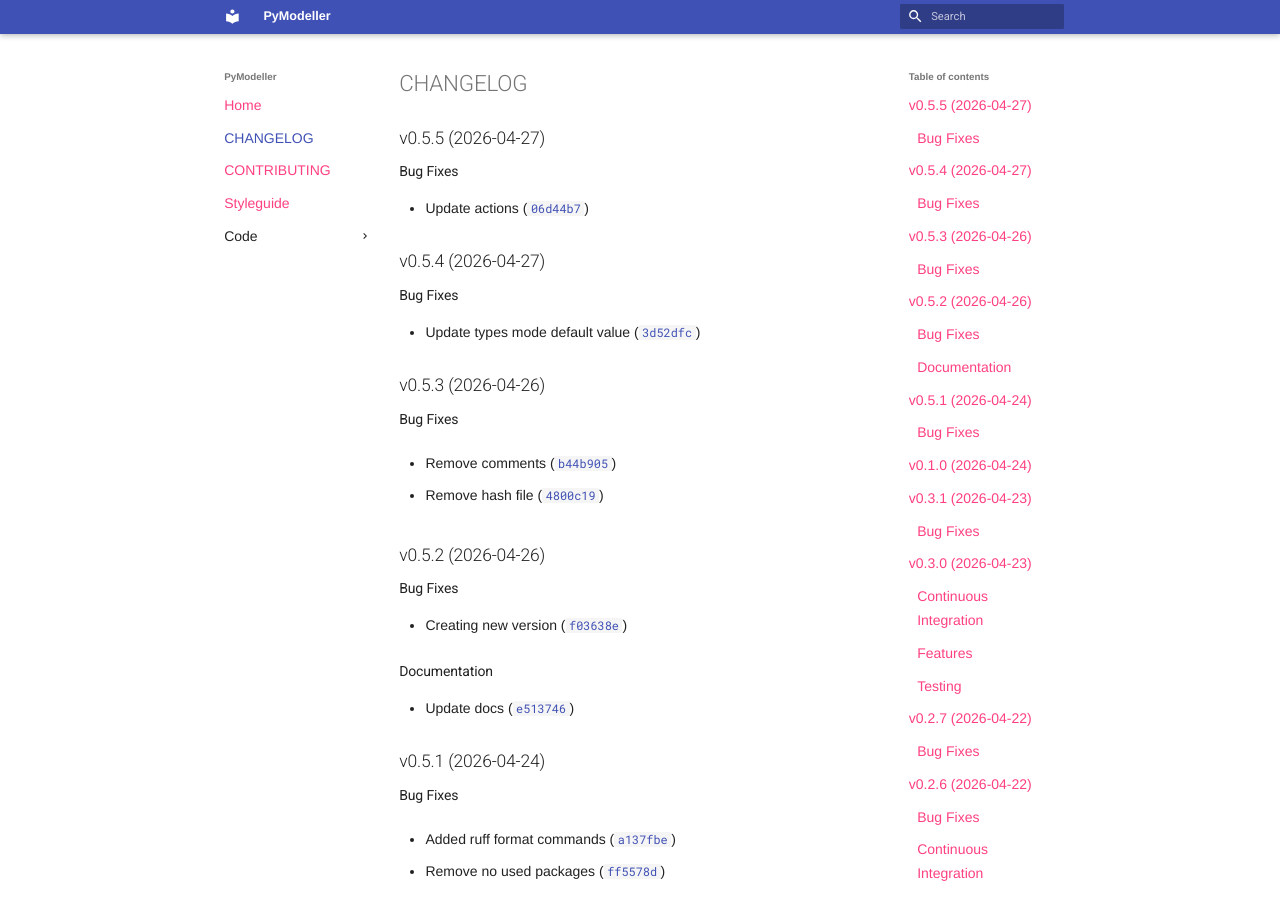
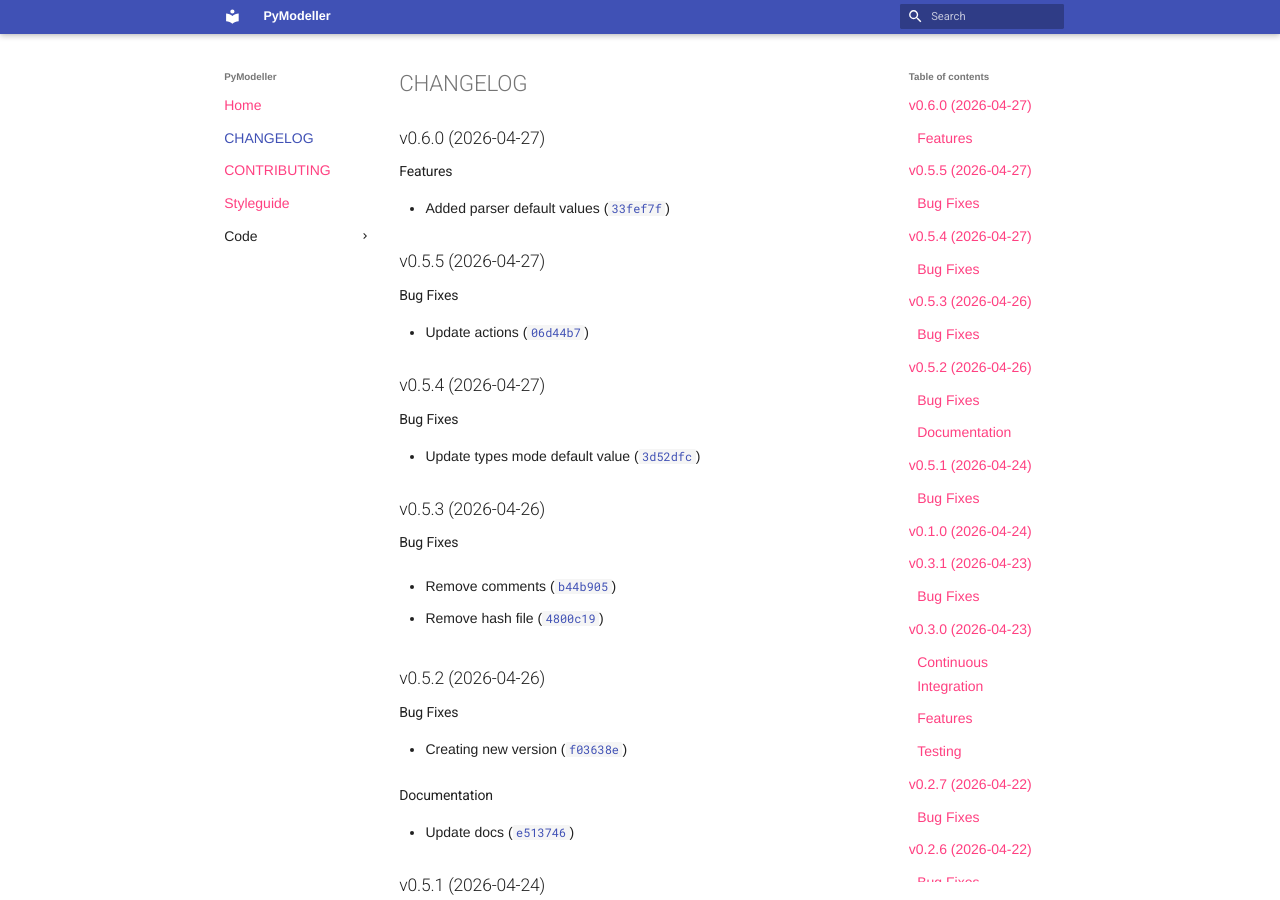
Before and after one commit to pymodeller/PyModeller, an MkDocs documentation site: the page built from docs/CHANGELOG.md, in a window 1280 px wide and 900 px high. Built offline with MkDocs 1.6.1 and Material for MkDocs 9.7.7, drawn with Linux system fonts in a browser that asks for light colours; nearby versions of some CDN libraries; library files that are not in the unit come from our copies; plug-ins that fetch from the network failed and are left out.

Commit message:
0.6.0
Automatically generated by python-semantic-release

```diff
--- a/docs/CHANGELOG.md
+++ b/docs/CHANGELOG.md
@@ -1,6 +1,14 @@
 # CHANGELOG
 
 <!-- version list -->
+
+## v0.6.0 (2026-04-27)
+
+### Features
+
+- Added parser default values
+  ([`33fef7f`](https://github.com/pymodeller/PyModeller/commit/33fef7f8a077d78d940d3e1220879a96381fde96))
+
 
 ## v0.5.5 (2026-04-27)
 
--- a/pyproject.toml
+++ b/pyproject.toml
@@ -1,6 +1,6 @@
 [project]
 name = "pymodeller"
-version = "0.5.5"
+version = "0.6.0"
 description = "A package that reads models from YAML and creates Pydantic models"
 readme = "README.md"
 license = { file = "LICENSE" }
--- a/src/pymodeller/__init__.py
+++ b/src/pymodeller/__init__.py
@@ -1 +1 @@
-__version__ = "0.5.5"
+__version__ = "0.6.0"
```
